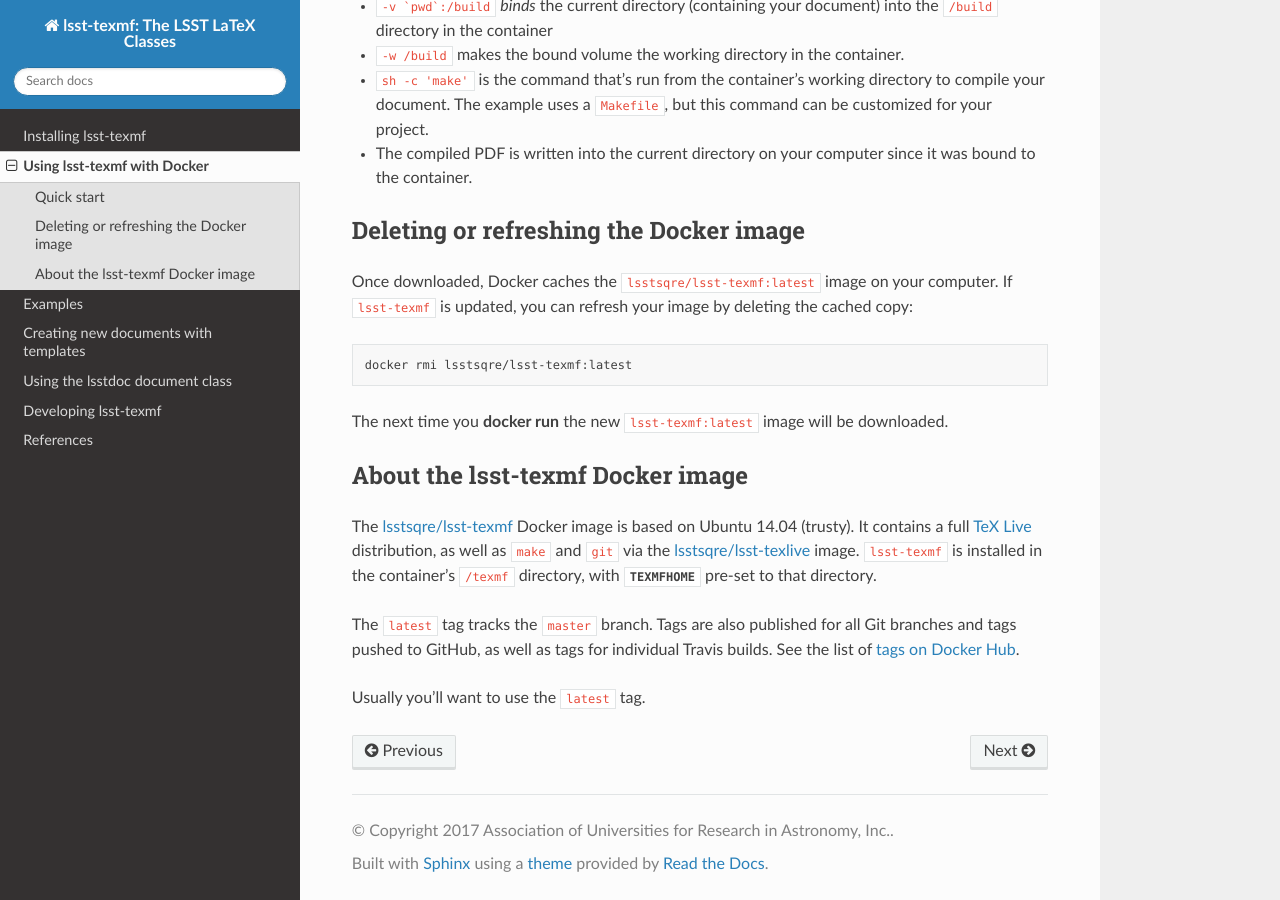
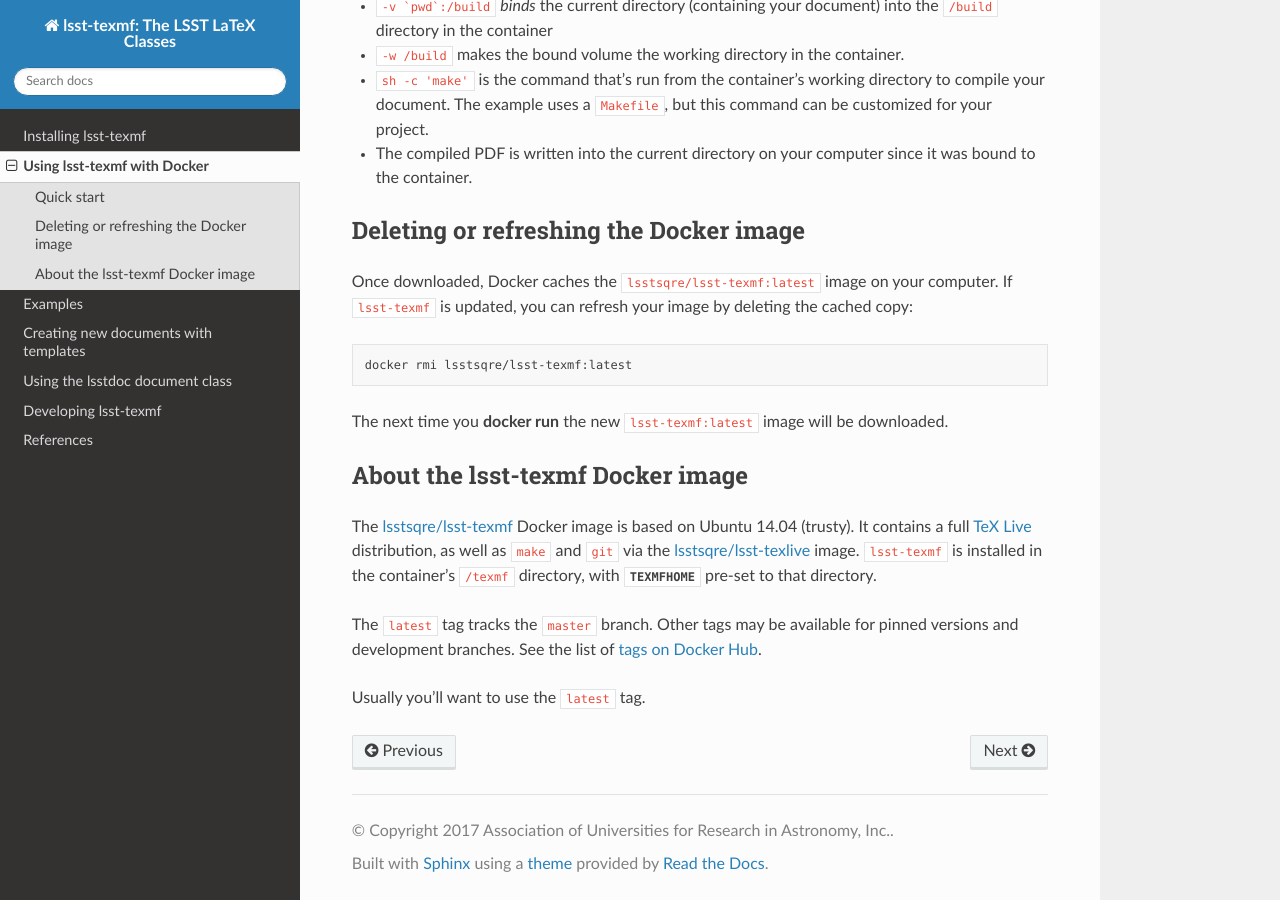
Before and after one commit to lsst/lsst-texmf, a Sphinx documentation site: the page built from docs/docker.rst, in a window 1280 px wide and 900 px high, scrolled down 680 px. Built offline with Sphinx 7.4.7 and the Read the Docs theme 2.0.0, drawn with Linux system fonts in a browser that asks for light colours; pages that are not in the unit, such as notebooks, are missing from menus; the version number could not be read and is left out.

Commit message:
Only push 'latest' Docker image from Travis
Before we pushed images for every branch and even tagged individual
Travis jobs. In practice, because lsst-texmf is revised so frequently
(because of the bibtex files), this just overburdens Docker Hub for
little practical benefit. Devs can still build an image locally for
testing.

Includes doc update.

```diff
--- a/docs/docker.rst
+++ b/docs/docker.rst
@@ -58,7 +58,7 @@
 ``lsst-texmf`` is installed in the container's ``/texmf`` directory, with :envvar:`TEXMFHOME` pre-set to that directory.
 
 The ``latest`` tag tracks the ``master`` branch.
-Tags are also published for all Git branches and tags pushed to GitHub, as well as tags for individual Travis builds.
+Other tags may be available for pinned versions and development branches.
 See the list of `tags on Docker Hub`_.
 
 Usually you'll want to use the ``latest`` tag.
```
Also changed, not shown: 1 other file.
